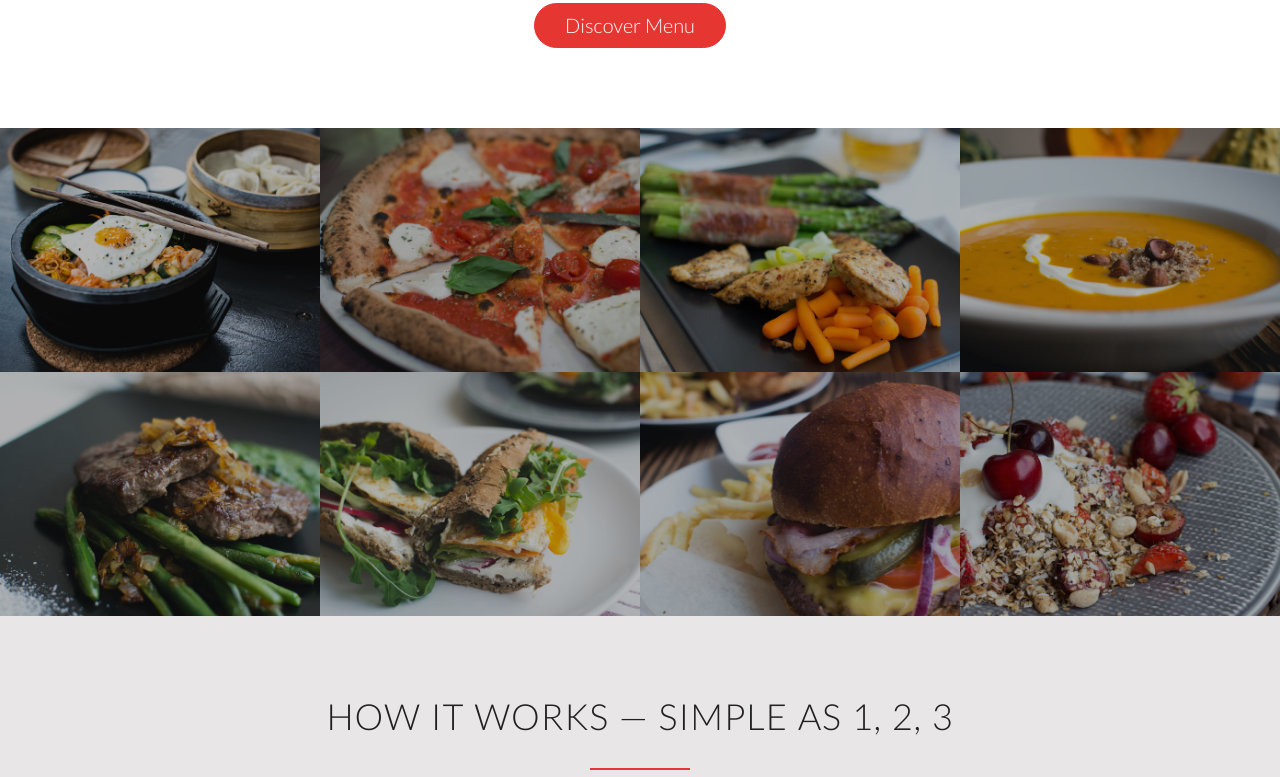
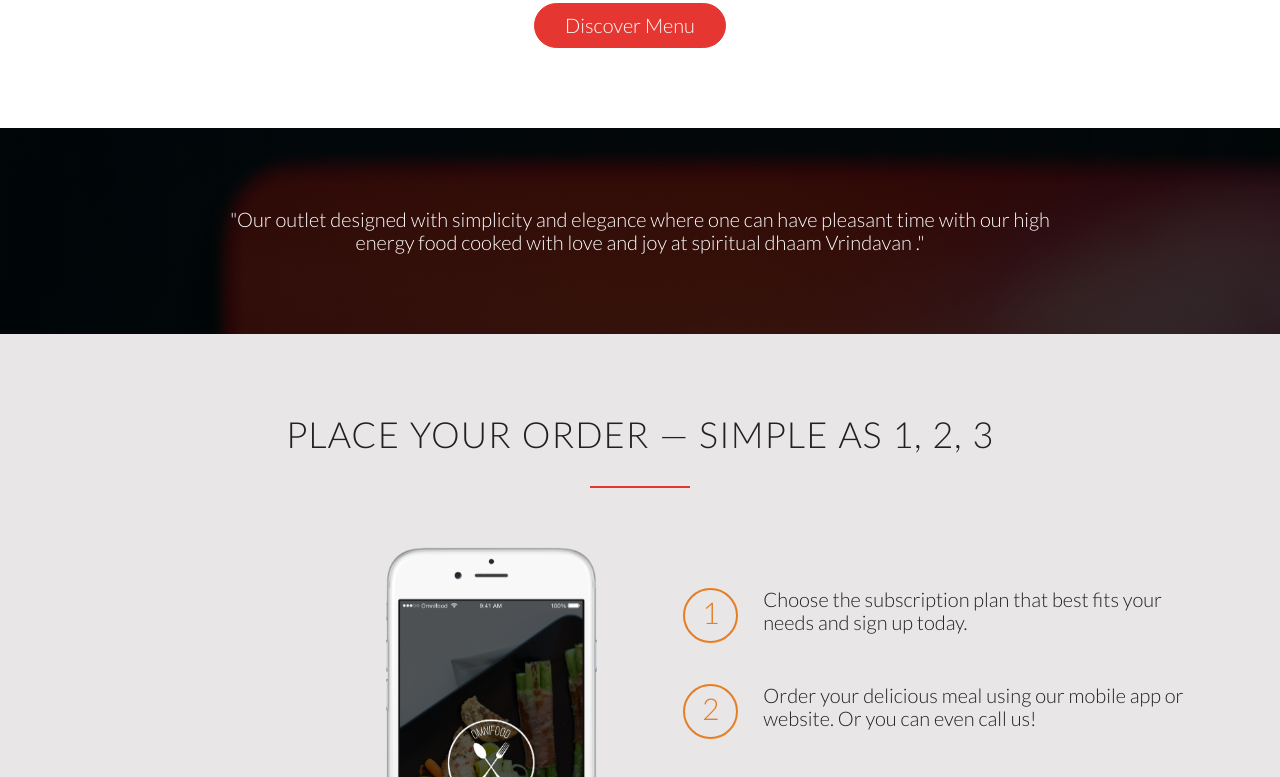
Before and after one commit to Abhimanyu369/Abhimanyu369.github.io, a plain HTML site: page po/index.html in a window 1280 px wide. Shown: the part 1155-1932 px from the top of the page. Drawn offline with nearby package versions, Linux system fonts and the light colour scheme.

Commit message:
new sections

```diff
--- a/po/Resources/css/style.css
+++ b/po/Resources/css/style.css
@@ -453,6 +453,25 @@ header {
 }
 
 /* ----------------------------- */
+/* Outlet */
+/* ----------------------------- */
+
+.section-outlet {
+    background-image: -webkit-gradient(linear,left top, left bottom,from(rgba(0, 0, 0, 0.78)),to(rgba(0, 0, 0, 0.78))),url(img/outlet.jpg);
+    background-image: linear-gradient(rgba(0, 0, 0, 0.78),rgba(0, 0, 0, 0.78)),url(img/outlet.jpg);
+    background-size: cover;
+    color: #fff;
+    background-attachment: fixed;
+}
+
+.section-outlet .row p {
+  padding: 80px inherit;
+  width: 75%;
+  margin: 0 auto;
+  text-align: center;
+}
+
+/* ----------------------------- */
 /* Testimonials */
 /* ----------------------------- */
 
--- a/po/index.html
+++ b/po/index.html
@@ -94,8 +94,13 @@
            </div>
        </div>-->
    </section>
-
-   <section class="section-meals">
+   <section class="section-outlet">
+       <div class="row">
+           <p class="long-text">"Our outlet designed with simplicity and elegance where one can have pleasant time with our high energy food cooked with love and joy at spiritual dhaam Vrindavan ."
+           </p>
+       </div>
+   </section>
+   <!--<section class="section-meals">
        <ul class="meals-showcase clearfix">
            <li>
                <figure class="meal-photo">
@@ -140,10 +145,10 @@
                </figure>
            </li>
        </ul>
-   </section>
+   </section>-->
    <section class="section-steps" id="works">
       <div class="row">
-          <h2>How it works &mdash; Simple as 1, 2, 3</h2>
+          <h2>Place Your Order &mdash; Simple as 1, 2, 3</h2>
       </div>
       <div class="row">
           <div class="col span-1-of-2 steps-box">
@@ -163,12 +168,12 @@
                   <p>Enjoy your meal after less than 20 minutes. See you the next time!</p>
               </div>
 
-              <a href="#" class="btn-app"><img src="Resources/img/download-app.svg" alt="App Store Button"></a>
+              <!--<a href="#" class="btn-app"><img src="Resources/img/download-app.svg" alt="App Store Button"></a>-->
               <a href="#" class="btn-app"><img src="Resources/img/download-app-android.png" alt="App Play Store Button"></a>
           </div>
       </div>
    </section>
-   <section class="section-cities" id="cities">
+   <!--<section class="section-cities" id="cities">
        <div class="row">
            <h2>We're currently in these cities</h2>
        </div>
@@ -238,7 +243,7 @@
               </div>
            </div>
        </div>
-   </section>
+   </section>-->
    <section class="section-testimonials">
        <div class="row">
            <h2>Our customers can't live without us</h2>
@@ -264,7 +269,7 @@
            </div>
        </div>
    </section>
-   <section class="section-plans js-section-plans" id="plans">
+   <!--<section class="section-plans js-section-plans" id="plans">
        <div class="row">
            <h2>
                Start eating healthy today
@@ -332,7 +337,7 @@
                </div>
            </div>
        </div>
-   </section>
+   </section>-->
    <section class="section-form">
        <div class="row">
            <h2>We're happy to hear from you</h2>
```
Also changed, not shown: po/Resources/css/img/outlet.jpg (added).
